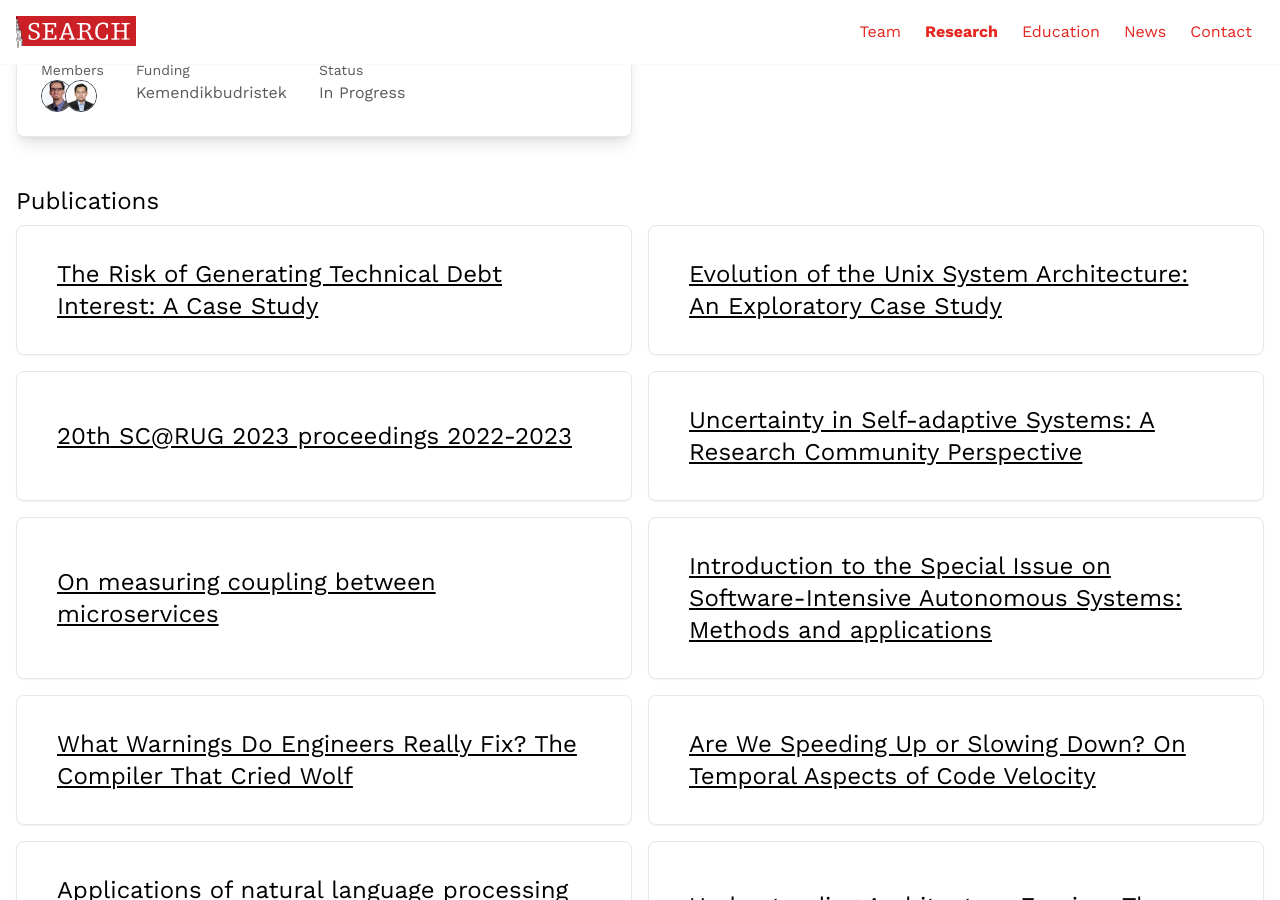
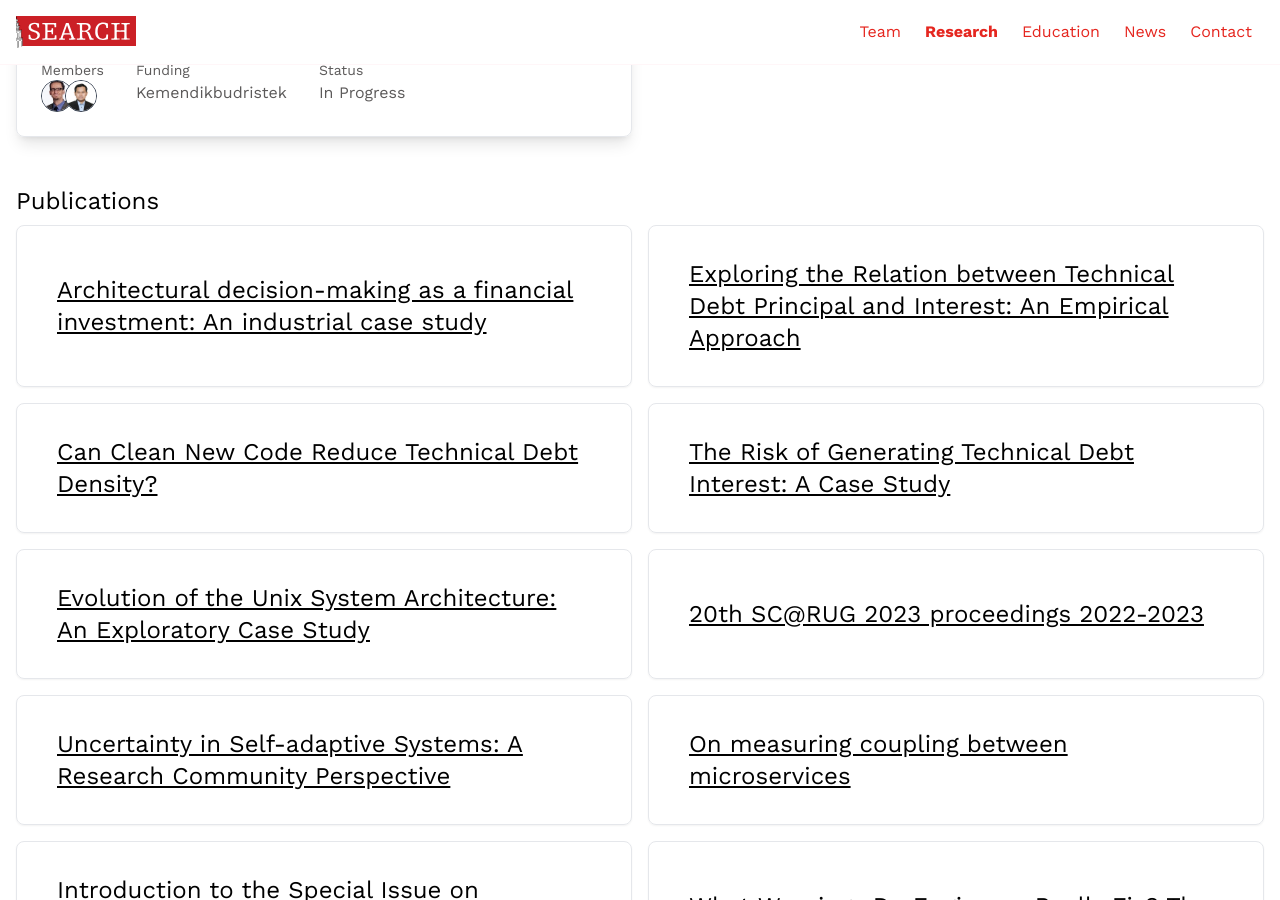
Before and after one commit to search-rug/search-rug.github.io, a Jekyll site: the page built from research.md, in a window 1280 px wide and 900 px high, scrolled down 1227 px. Built offline with Jekyll 4.4.1, drawn with Linux system fonts in a browser that asks for light colours; nearby versions of some CDN libraries; some web fonts are replaced; some of the changed text lies outside the part shown.

Commit message:
Update contributions

```diff
--- a/_data/publications.json
+++ b/_data/publications.json
@@ -1,4 +1,16 @@
 [
+    {
+        "title": "Architectural decision-making as a financial investment: An industrial case study",
+        "url": "https://research.rug.nl/en/publications/architectural-decision-making-as-a-financial-investment-an-indust"
+    },
+    {
+        "title": "Exploring the Relation between Technical Debt Principal and Interest: An Empirical Approach",
+        "url": "https://research.rug.nl/en/publications/exploring-the-relation-between-technical-debt-principal-and-inter"
+    },
+    {
+        "title": "Can Clean New Code Reduce Technical Debt Density?",
+        "url": "https://research.rug.nl/en/publications/can-clean-new-code-reduce-technical-debt-density"
+    },
     {
         "title": "The Risk of Generating Technical Debt Interest: A Case Study",
         "url": "https://research.rug.nl/en/publications/the-risk-of-generating-technical-debt-interest-a-case-study"
@@ -186,17 +198,5 @@
     {
         "title": "A Study on Architectural Smells Prediction",
         "url": "https://research.rug.nl/en/publications/a-study-on-architectural-smells-prediction"
-    },
-    {
-        "title": "On the Temporality of Introducing Code Technical Debt",
-        "url": "https://research.rug.nl/en/publications/on-the-temporality-of-introducing-code-technical-debt"
-    },
-    {
-        "title": "A mapping study on documentation in Continuous Software Development",
-        "url": "https://research.rug.nl/en/publications/a-mapping-study-on-documentation-in-continuous-software-developme"
-    },
-    {
-        "title": "Does it matter who pays back Technical Debt? An empirical study of self-fixed TD",
-        "url": "https://research.rug.nl/en/publications/does-it-matter-who-pays-back-technical-debt-an-empirical-study-of"
     }
 ]
```
